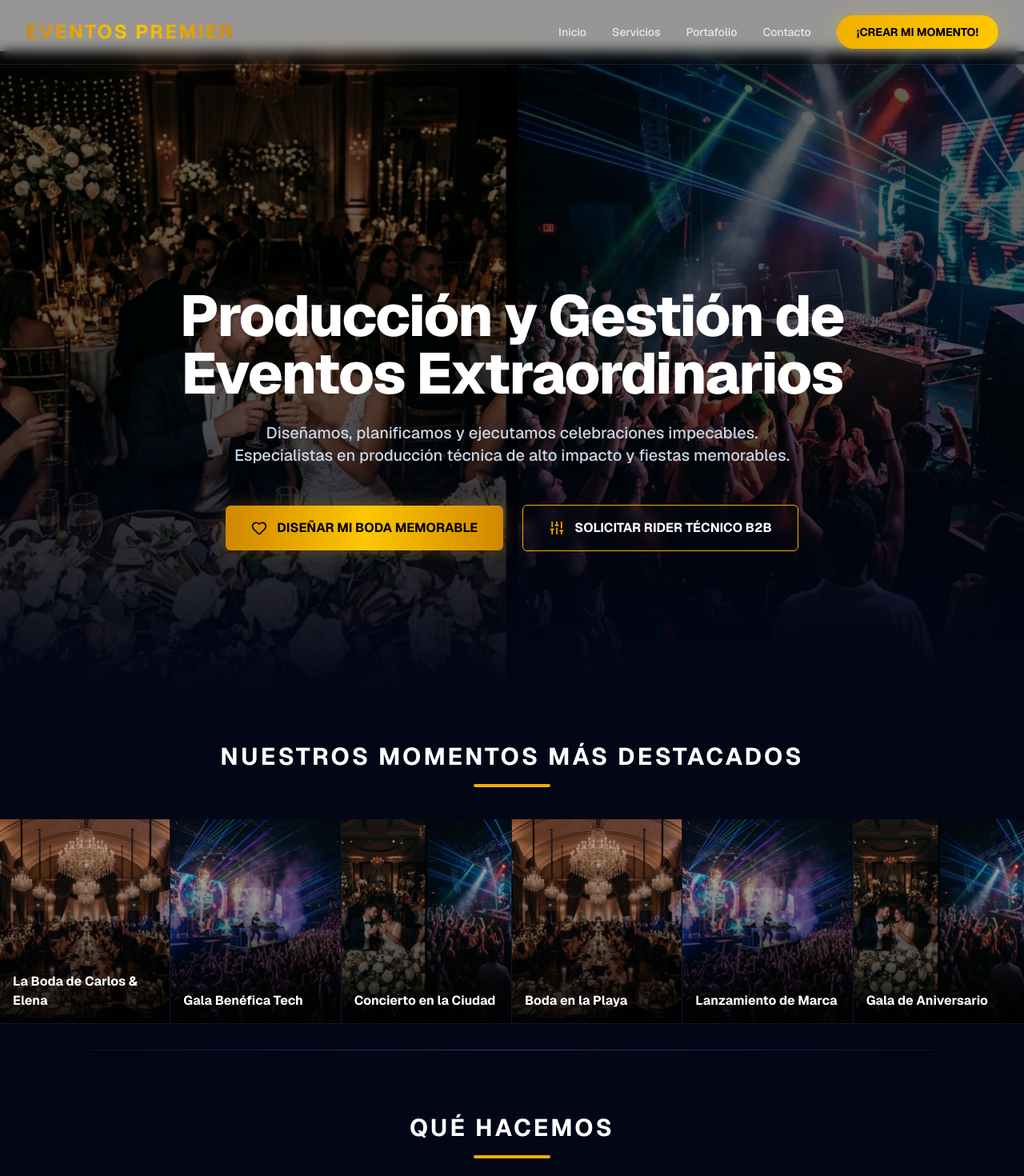
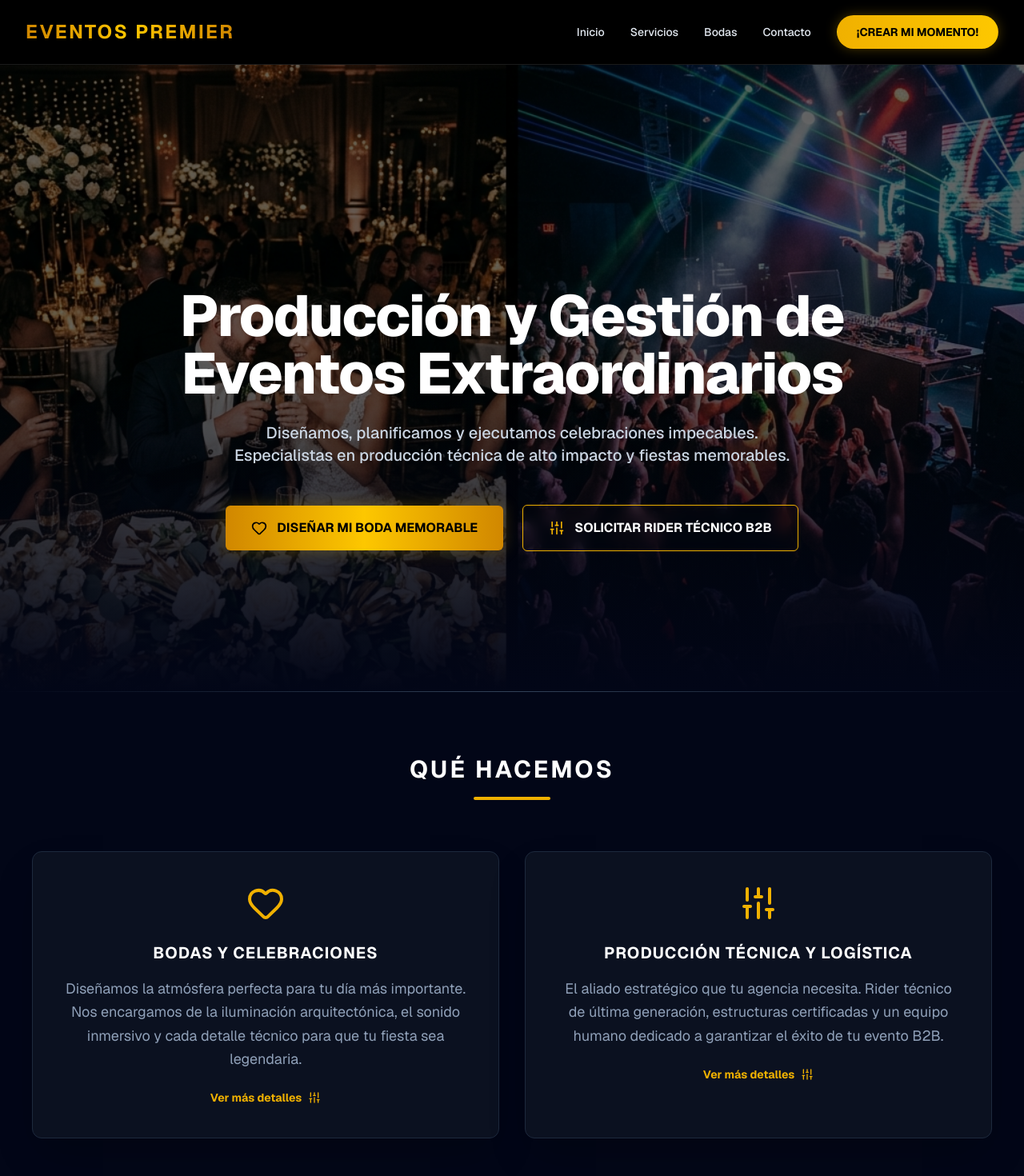
Before and after one commit to AlennaArtCode/eventos, a Next.js app: page / in a window 1280 px wide. Shown: the top 1470 px of the page at 80% size. Built offline with nearby package versions, Linux system fonts and the light colour scheme.

Commit message:
feat: Remove portfolio section and update navbar based on feedback

```diff
--- a/src/app/page.js
+++ b/src/app/page.js
@@ -30,7 +30,7 @@ export default function Home() {
           <div className="flex flex-col sm:flex-row gap-6 w-full justify-center items-center">
             {/* Button 1 */}
             <Link
-              href="#bodas"
+              href="/bodas"
               className="group inline-flex items-center justify-center px-8 py-4 bg-gradient-to-r from-yellow-600 via-yellow-400 to-yellow-600 text-black font-bold rounded-md hover:from-yellow-500 hover:to-yellow-300 transition-all duration-300 shadow-[0_0_20px_rgba(234,179,8,0.25)] min-w-[320px]"
             >
               <Heart className="mr-3 h-5 w-5 text-black" />
@@ -39,47 +39,13 @@ export default function Home() {
 
             {/* Button 2 */}
             <Link
-              href="#agencias"
+              href="/agencias"
               className="group inline-flex items-center justify-center px-8 py-4 border border-yellow-500 text-white font-bold rounded-md hover:bg-yellow-500/10 transition-all duration-300 backdrop-blur-sm min-w-[320px]"
             >
               <Sliders className="mr-3 h-5 w-5 text-yellow-500 group-hover:text-yellow-400 transition-colors" />
               SOLICITAR RIDER TÉCNICO B2B
             </Link>
           </div>
-        </div>
-      </section>
-
-      {/* Sección Portafolio */}
-      <section id="portafolio" className="w-full pt-16 pb-8 bg-[#020617]">
-        <div className="text-center mb-10 px-4">
-          <h2 className="text-2xl md:text-3xl font-bold text-white tracking-widest uppercase">
-            NUESTROS MOMENTOS MÁS DESTACADOS
-          </h2>
-          <div className="w-24 h-1 bg-yellow-500 mx-auto mt-4 rounded-full"></div>
-        </div>
-
-        {/* Galería continua sin espacios (Full Width) */}
-        <div className="w-full grid grid-cols-1 sm:grid-cols-2 lg:grid-cols-6 gap-0">
-          {[
-            { img: '/portfolio_wedding.png', title: 'La Boda de Carlos & Elena' },
-            { img: '/portfolio_concert.png', title: 'Gala Benéfica Tech' },
-            { img: '/hero_bg.png', title: 'Concierto en la Ciudad' },
-            { img: '/portfolio_wedding.png', title: 'Boda en la Playa' },
-            { img: '/portfolio_concert.png', title: 'Lanzamiento de Marca' },
-            { img: '/hero_bg.png', title: 'Gala de Aniversario' }
-          ].map((item, i) => (
-            <div key={i} className="group relative aspect-[4/3] lg:aspect-auto lg:h-64 overflow-hidden bg-slate-900 border-r border-b border-[#0f172a] last:border-r-0">
-              <img
-                src={item.img}
-                alt={item.title}
-                className="w-full h-full object-cover transition-transform duration-700 group-hover:scale-110 opacity-80 group-hover:opacity-100"
-              />
-              <div className="absolute inset-0 bg-gradient-to-t from-black via-black/40 to-transparent opacity-90"></div>
-              <div className="absolute bottom-0 left-0 right-0 p-4">
-                <h3 className="text-sm md:text-base font-bold text-white line-clamp-2">{item.title}</h3>
-              </div>
-            </div>
-          ))}
         </div>
       </section>
 
@@ -104,6 +70,9 @@ export default function Home() {
               <p className="text-slate-400 text-lg leading-relaxed">
                 Diseñamos la atmósfera perfecta para tu día más importante. Nos encargamos de la iluminación arquitectónica, el sonido inmersivo y cada detalle técnico para que tu fiesta sea legendaria.
               </p>
+              <Link href="/bodas" className="mt-6 text-sm font-bold text-yellow-500 hover:text-yellow-400 flex items-center">
+                Ver más detalles <Sliders className="ml-2 h-4 w-4" />
+              </Link>
             </div>
 
             {/* Producción Técnica */}
@@ -114,6 +83,9 @@ export default function Home() {
               <p className="text-slate-400 text-lg leading-relaxed">
                 El aliado estratégico que tu agencia necesita. Rider técnico de última generación, estructuras certificadas y un equipo humano dedicado a garantizar el éxito de tu evento B2B.
               </p>
+              <Link href="/agencias" className="mt-6 text-sm font-bold text-yellow-500 hover:text-yellow-400 flex items-center">
+                Ver más detalles <Sliders className="ml-2 h-4 w-4" />
+              </Link>
             </div>
           </div>
         </div>
@@ -151,7 +123,6 @@ export default function Home() {
 
             {/* Mapa Derecha */}
             <div className="relative w-full h-80 rounded-xl overflow-hidden border border-slate-800 group bg-slate-900 flex items-center justify-center">
-              {/* Usamos el hero_bg como placeholder sutil de fondo para el mapa */}
               <div
                 className="absolute inset-0 opacity-20 bg-cover bg-center grayscale"
                 style={{ backgroundImage: "url('/hero_bg.png')" }}
--- a/src/components/Navbar.jsx
+++ b/src/components/Navbar.jsx
@@ -8,7 +8,7 @@ export default function Navbar() {
   const [isOpen, setIsOpen] = useState(false);
 
   return (
-    <nav className="absolute top-0 left-0 right-0 z-50 bg-black/40 backdrop-blur-sm border-b border-white/10">
+    <nav className="fixed top-0 left-0 right-0 z-50 bg-black border-b border-white/10">
       <div className="max-w-[1400px] mx-auto px-4 sm:px-6 lg:px-8">
         <div className="flex justify-between h-20 items-center">
           {/* Logo */}
@@ -26,8 +26,8 @@ export default function Navbar() {
             <Link href="#servicios" className="text-sm font-medium text-slate-200 hover:text-yellow-400 transition-colors">
               Servicios
             </Link>
-            <Link href="#portafolio" className="text-sm font-medium text-slate-200 hover:text-yellow-400 transition-colors">
-              Portafolio
+            <Link href="/bodas" className="text-sm font-medium text-slate-200 hover:text-yellow-400 transition-colors">
+              Bodas
             </Link>
             <Link href="#contacto" className="text-sm font-medium text-slate-200 hover:text-yellow-400 transition-colors">
               Contacto
@@ -52,7 +52,7 @@ export default function Navbar() {
 
       {/* Mobile Menu */}
       {isOpen && (
-        <div className="md:hidden bg-black/95 border-b border-slate-800 backdrop-blur-md">
+        <div className="md:hidden bg-black border-b border-slate-800">
           <div className="px-2 pt-2 pb-3 space-y-1 sm:px-3">
             <Link
               href="/"
@@ -69,11 +69,11 @@ export default function Navbar() {
               Servicios
             </Link>
             <Link
-              href="#portafolio"
+              href="/bodas"
               className="block px-3 py-2 rounded-md text-base font-medium text-slate-200 hover:text-yellow-400 hover:bg-white/5"
               onClick={() => setIsOpen(false)}
             >
-              Portafolio
+              Bodas
             </Link>
             <Link
               href="#contacto"
```
